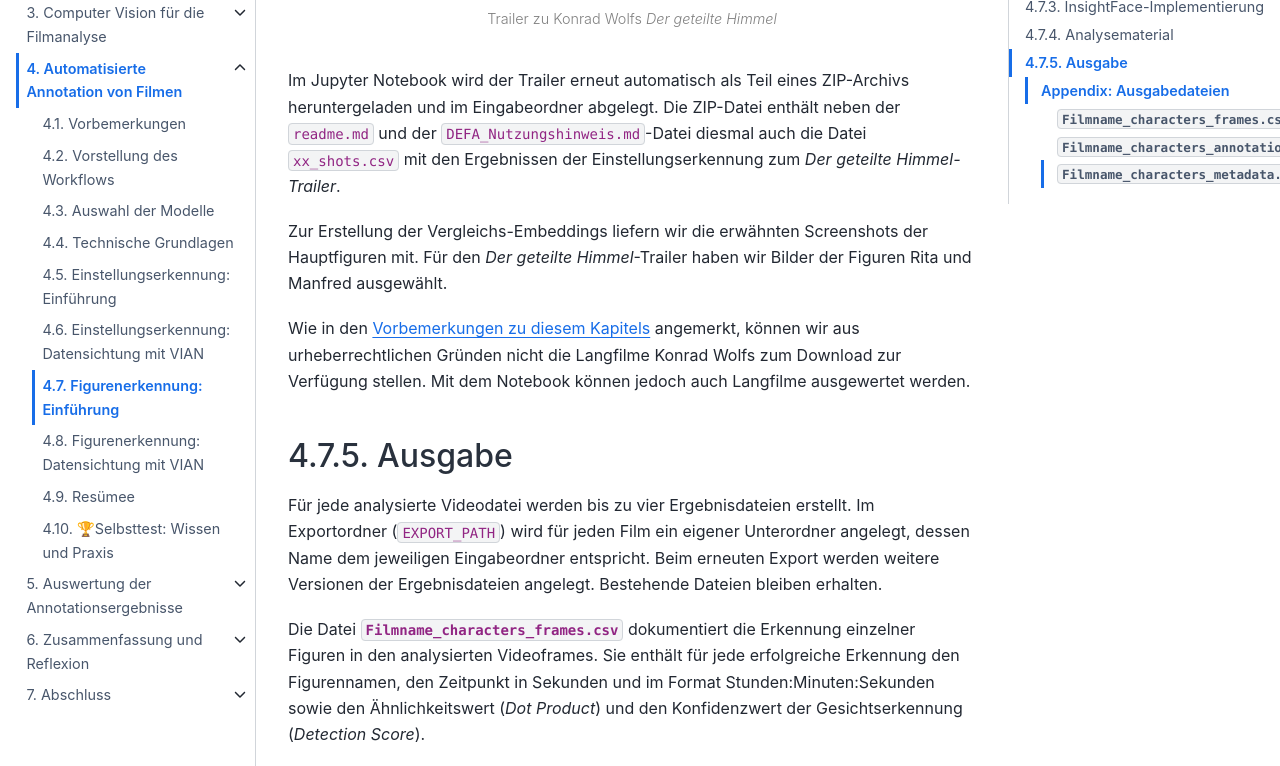
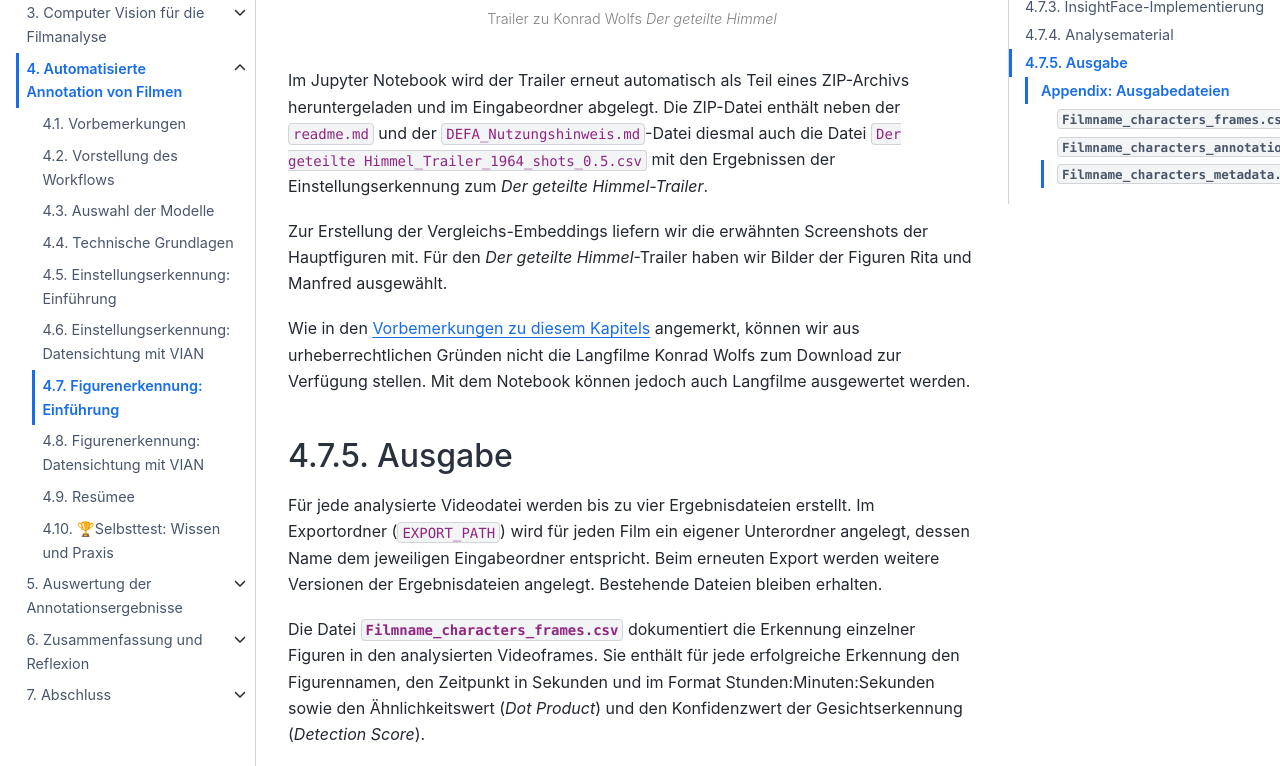
Before and after one commit to quadriga-dk/Bewegtes-Bild-Fallstudie-4, a Jupyter Book: the page built from annotation/figuren_intro.md, in a window 1280 px wide and 900 px high, scrolled down 6429 px, cut to the strip 134-900 px from the top of the window. Built offline with Jupyter Book 1.0.4 settings and Sphinx 7.4.7 and the Sphinx Book theme 1.1.4, drawn with Linux system fonts in a browser that asks for light colours; pages that are not in the unit, such as notebooks, are missing from menus.

Commit message:
Update figuren_intro.md

```diff
--- a/annotation/figuren_intro.md
+++ b/annotation/figuren_intro.md
@@ -125,7 +125,7 @@ Auch für dieses Jupyter Notebook stellen wir als Testmaterial den Trailer zum F
   </figcaption>
 </figure>
 
-Im Jupyter Notebook wird der Trailer erneut automatisch als Teil eines ZIP-Archivs heruntergeladen und im Eingabeordner abgelegt. Die ZIP-Datei enthält neben der `readme.md` und der `DEFA_Nutzungshinweis.md`-Datei diesmal auch die Datei `xx_shots.csv` mit den Ergebnissen der Einstellungserkennung zum *Der geteilte Himmel-Trailer*.
+Im Jupyter Notebook wird der Trailer erneut automatisch als Teil eines ZIP-Archivs heruntergeladen und im Eingabeordner abgelegt. Die ZIP-Datei enthält neben der `readme.md` und der `DEFA_Nutzungshinweis.md`-Datei diesmal auch die Datei `Der geteilte Himmel_Trailer_1964_shots_0.5.csv` mit den Ergebnissen der Einstellungserkennung zum *Der geteilte Himmel-Trailer*.
 
 Zur Erstellung der Vergleichs-Embeddings liefern wir die erwähnten Screenshots der Hauptfiguren mit. Für den *Der geteilte Himmel*-Trailer haben wir Bilder der Figuren Rita und Manfred ausgewählt.
 
```
